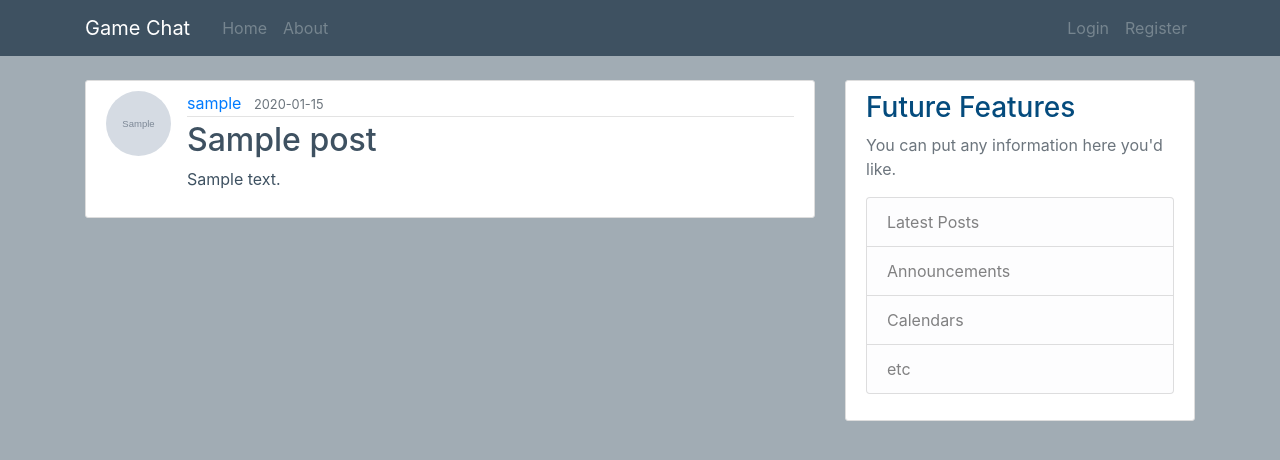
After one commit to RoryM18/set09103_CW, a Flask app: page /post/1 in a window 1280 px wide. The commit adds this page. Shown: the top 460 px of the page. Run offline with Flask 2, Linux system fonts and the light colour scheme; tables that the repository leaves empty hold one stand-in row (values such as "Sample post"); grey boxes marked "Sample" are stand-in pictures.

Commit message:
Added update and delete post functions to blog website

```diff
--- a/Flask_Blog/flaskblog/routes.py
+++ b/Flask_Blog/flaskblog/routes.py
@@ -1,32 +1,17 @@
 import os
 import secrets
 from PIL import Image
-from flask import render_template, url_for, flash, redirect, request
+from flask import render_template, url_for, flash, redirect, request, abort
 from flaskblog import app, db, bcrypt
-from flaskblog.forms import RegistrationForm, LoginForm, UpdateAccountForm
+from flaskblog.forms import RegistrationForm, LoginForm, UpdateAccountForm, PostForm
 from flaskblog.models import User, Post
 from flask_login import login_user, current_user, logout_user, login_required
-
-
-posts = [
-        {
-            'author': 'Rory Mackintosh',
-            'title': 'Blog Post 1',
-            'content': 'First post content',
-            'date_posted': 'October 28, 2022'
-        },
-        {
-            'author': 'Amy Dickson',
-            'title': 'Blog Post 2',
-            'content': 'Second post content',
-            'date_posted': 'October 29, 2022'
-         }
-        ]
 
 
 @app.route("/")
 @app.route("/home")
 def home():
+    posts = Post.query.all()
     return render_template('home.html', posts=posts)
 
 @app.route("/about")
@@ -101,3 +86,53 @@ def account():
         form.email.data = current_user.email
     image_file = url_for('static', filename='profile_pics/' + current_user.image_file)
     return render_template('account.html', title='Account', image_file=image_file, form=form)
+
+
+@app.route("/post/new", methods=['GET', 'POST'])
+@login_required
+def new_post():
+    form = PostForm()
+    if form.validate_on_submit():
+        post = Post(title=form.title.data, content=form.content.data, author=current_user)
+        db.session.add(post)
+        db.session.commit()
+        flash('Your post has been created!', 'success')
+        return redirect(url_for('home'))
+    return render_template('create_post.html', title='New Post', form=form, legend='New Post')
+
+
+@app.route("/post/<int:post_id>")
+def post(post_id):
+    post = Post.query.get_or_404(post_id)
+    return render_template('post.html', title=post.title, post=post)
+
+
+@app.route("/post/<int:post_id>/update", methods=['GET', 'POST'])
+@login_required
+def update_post(post_id):
+    post = Post.query.get_or_404(post_id)
+    if post.author != current_user:
+        abort(403)
+    form = PostForm()
+    if form.validate_on_submit():
+        post.title = form.title.data
+        post.content = form.content.data
+        db.session.commit()
+        flash('Your post has been updated!', 'success')
+        return redirect(url_for('post', post_id=post.id))
+    elif request.method == 'GET':
+        form.title.data = post.title
+        form.content.data = post.content
+    return render_template('create_post.html', title='Update Post', form=form, legend='Update Post')
+
+
+@app.route("/post/<int:post_id>/delete", methods=['POST'])
+@login_required
+def delete_post(post_id):
+    post = Post.query.get_or_404(post_id)
+    if post.author != current_user:
+        abort(403)
+    db.session.delete(post)
+    db.session.commit()
+    flash('Your post has been deleted!', 'success')
+    return redirect(url_for('home'))
--- a/Flask_Blog/flaskblog/templates/layout.html
+++ b/Flask_Blog/flaskblog/templates/layout.html
@@ -34,9 +34,10 @@
 			</div>
 			<!-- Navbar Right Side -->
 			<div class="navbar-nav">
+			  {% if current_user.is_authenticated %}
+			  	<a class="nav-item nav-link" href="{{ url_for('new_post')}}">New Post</a>
 				<a class="nav-item nav-link" href="{{ url_for('account')}}">Account</a>
-			  {% if current_user.is_authenticated %}
-			 	 <a class="nav-item nav-link" href="{{ url_for('logout')}}">Logout</a>
+			 	<a class="nav-item nav-link" href="{{ url_for('logout')}}">Logout</a>
 			  {% else %}
 			  	<a class="nav-item nav-link" href="{{ url_for('login')}}">Login</a>
 			  	<a class="nav-item nav-link" href="{{ url_for('register')}}">Register</a>
--- /dev/null
+++ b/Flask_Blog/flaskblog/templates/post.html
@@ -0,0 +1,39 @@
+{% extends "layout.html" %}
+{% block content %}
+	<article class="media content-section">
+		<img class="rounded-circle article-img" src="{{ url_for('static', filename='profile_pics/' + post.author.image_file)}}">
+    		<div class="media-body">
+			<div class="article-metadata">
+				<a class="mr-2" href="#">{{ post.author.username }}</a>
+				<small class="text-muted">{{ post.date_posted.strftime('%Y-%m-%d') }}</small>
+				{% if post.author == current_user %}
+					<div>
+						<a class ="btn btn-secondary btn-sm mt-1 mb-1" href="{{url_for('update_post', post_id=post.id)}}">Update</a>
+						<button type="button" class="btn btn-danger btn-sm m-1" data-toggle="modal" data-target="#deleteModal">Delete<button>
+					</div>
+				{% endif %}
+			</div>
+			<h2 class="article-title">{{ post.title }}</h2>
+			<p class="article-content">{{ post.content }}</p>
+		</div>
+	</article>
+	<!-- Modal -->
+	<div class="modal fade" id="deleteModal" tabindex="-1" role="dialog" aria-labelledby="deleteModalLabel" aria-hidden="true">
+	<div class="modal-dialog" role="document">
+	    <div class="modal-content">
+	      <div class="modal-header">
+		<h5 class="modal-title" id="deleteModalLabel">Delete Post?</h5>
+		<button type="button" class="close" data-dismiss="modal" aria-label="Close">
+		  <span aria-hidden="true">&times;</span>
+		</button>
+	      </div>
+	      <div class="modal-footer">
+		<button type="button" class="btn btn-secondary" data-dismiss="modal">Close</button>
+		<form action="{{ url_for('delete_post', post_id=post.id) }}" method="POST">
+			<input class="btn btn-danger" type="submit" value="Delete">
+		<form>
+	      </div>
+	    </div>
+	  </div>
+	</div>
+{% endblock content%}
```
Also changed, not shown: Flask_Blog/flaskblog/forms.py (+7 -1 lines), Flask_Blog/flaskblog/templates/create_post.html (added, +40 -0 lines), Flask_Blog/flaskblog/templates/home.html (+4 -3 lines), Flask_Blog/instance/site.db, 1 other file.
